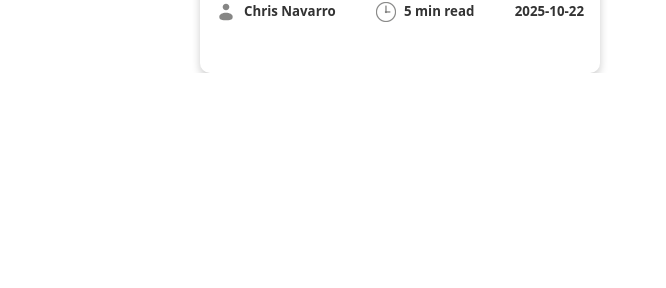
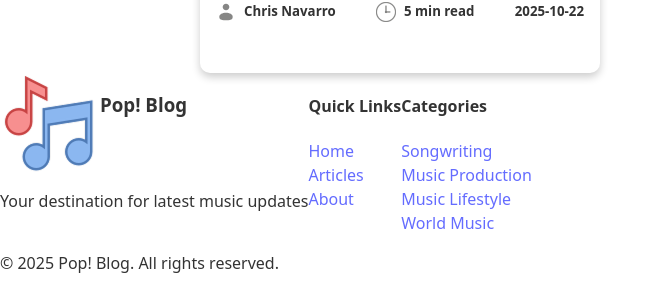
Before and after one commit to rochelle-pedralba/pop-blog, a React (Vite) app in the folder frontend/: page /login in a window 1280 px wide. Shown: the part 2679-2967 px from the top of the page, without its empty margins (0-666 px from the left). Before the commit the page ends 2752 px from the top, so only its background shows below. Built offline with nearby package versions, Linux system fonts and the light colour scheme.

Commit message:
Add footer

```diff
--- a/frontend/src/App.css
+++ b/frontend/src/App.css
@@ -213,3 +213,25 @@ header {
     }
   }
 }
+
+footer {
+  display: flex;
+  flex-direction: column;
+
+  .footer {
+    display: flex;
+    flex-direction: row;
+
+    .overview, .quick-links, .categories {
+      display: flex;
+      flex-direction: column;
+    }
+
+    .overview {
+      span {
+        display: flex;
+        flex-direction: row;
+      }
+    }
+  }
+}
--- /dev/null
+++ b/frontend/src/components/Footer.jsx
@@ -0,0 +1,31 @@
+import logo from '../assets/popblog.png'
+
+export default function Footer() {
+    return (
+        <footer>
+            <div className="footer">
+                <div className="overview">
+                  <span>
+                      <img src={logo} alt="pop blog logo" />
+                      <h3>Pop! Blog</h3>
+                  </span>
+                    <p>Your destination for latest music updates</p>
+                </div>
+                <div className="quick-links">
+                    <h4>Quick Links</h4>
+                    <a>Home</a>
+                    <a>Articles</a>
+                    <a>About</a>
+                </div>
+                <div className="categories">
+                    <h4>Categories</h4>
+                    <a>Songwriting</a>
+                    <a>Music Production</a>
+                    <a>Music Lifestyle</a>
+                    <a>World Music</a>
+                </div>
+            </div>
+            <p>© 2025 Pop! Blog. All rights reserved.</p>
+        </footer>
+    )
+}
--- a/frontend/src/components/PublicLayout.jsx
+++ b/frontend/src/components/PublicLayout.jsx
@@ -1,6 +1,7 @@
 import PublicHeader from "./PublicHeader.jsx";
 import FeaturedPost from "./FeaturedPost.jsx"
 import RecentPost from "./RecentPost.jsx"
+import Footer from "./Footer.jsx"
 
 export  default function PublicLayout() {
     return (
@@ -8,6 +9,7 @@ export  default function PublicLayout() {
             <PublicHeader/>
             <FeaturedPost/>
             <RecentPost/>
+            <Footer/>
         </>
     )
 }
```
